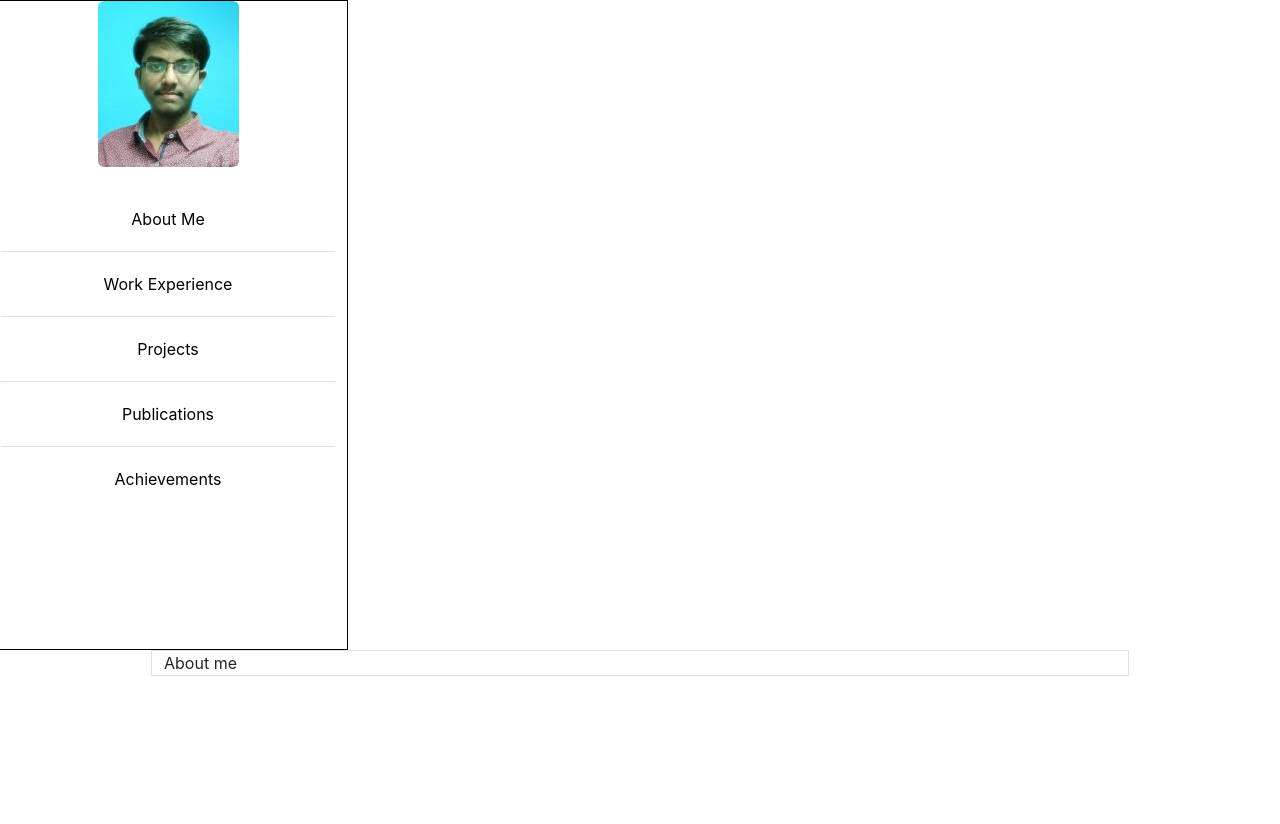
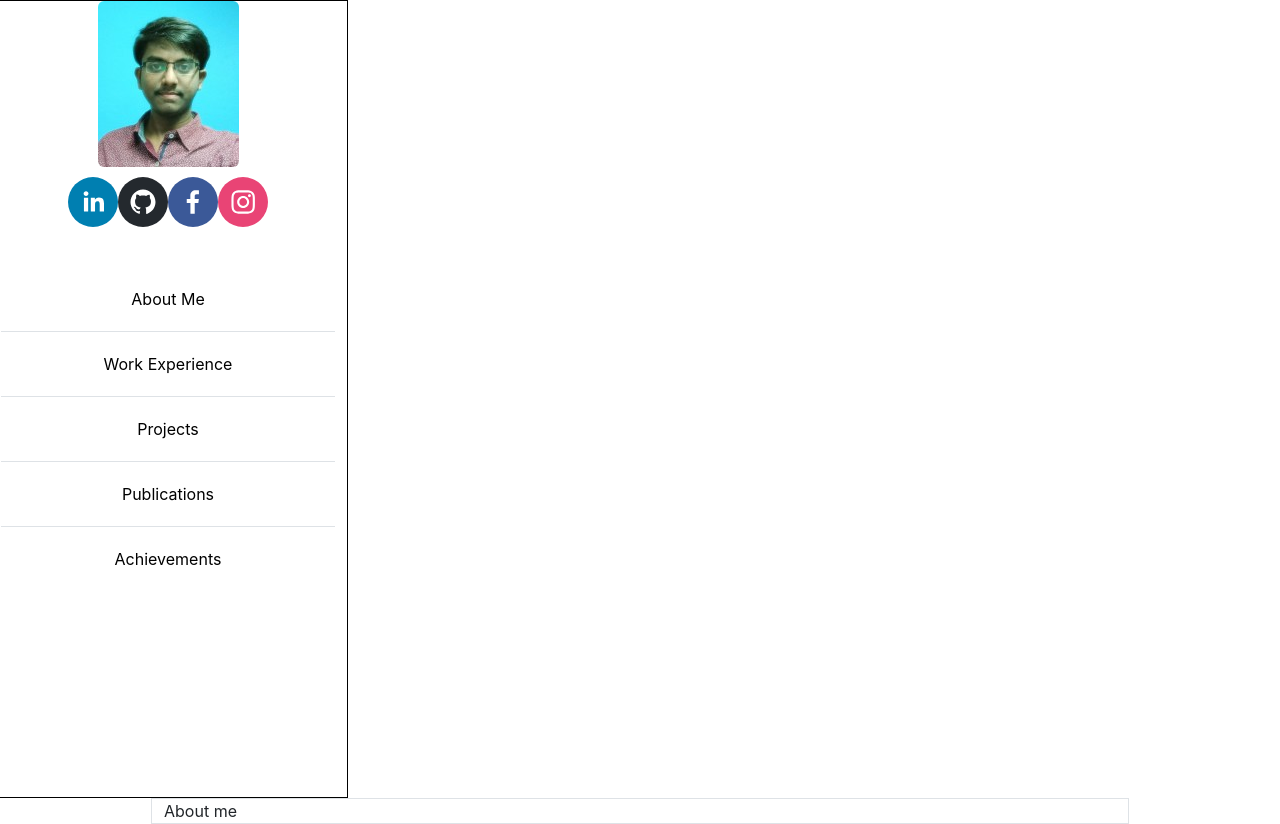
Before and after one commit to samar08/samar08.github.io, a React (Create React App) app: page / in a window 1280 px wide. Before the commit the page ends 800 px from the top, so only its background shows below. Built offline with nearby package versions, Linux system fonts and the light colour scheme; the HTML template or start-up script is replaced by a standard one.

Commit message:
icons added

```diff
--- a/package.json
+++ b/package.json
@@ -12,6 +12,7 @@
     "react-dom": "^18.2.0",
     "react-router-dom": "^6.22.3",
     "react-scripts": "5.0.1",
+    "react-social-icons": "^6.16.0",
     "rsuite": "^5.59.1",
     "web-vitals": "^2.1.4"
   },
--- a/src/Components/Sidebar.js
+++ b/src/Components/Sidebar.js
@@ -3,13 +3,20 @@
 import { Avatar ,Button} from 'rsuite'
 import image from '../images/profilepic.jpg'
 import { Link } from 'react-router-dom'
+import { SocialIcon } from 'react-social-icons'
 const Sidebar = () => {
   return (
     <div className='sidebar col-sm-3'>
 
 
       <center><img src={image} className='rounded'/></center>
-
+      <center><div style={{marginTop:'10px'}}>
+      <SocialIcon url="https://www.linkedin.com/in/samarasimha2/"/>
+      <SocialIcon url="https://github.com/samar08/"/>
+      {/* <SocialIcon url="https://www.hackerrank.com/profile/samarasimharedd2"/> */}
+      <SocialIcon url="https://www.facebook.com/Samar.simha.redde"/>
+      <SocialIcon url="https://www.instagram.com/a.mohan.samar/"/>
+      </div></center>
     <div className='sidebarbuttons'>
       <table className='table table-bordered text-center'>
         <tr>
--- a/src/styles/style.css
+++ b/src/styles/style.css
@@ -1,5 +1,5 @@
 .sidebar{
-    height: 650px;
+    height: 798px;
     width:360px;
     border: 1px solid black;
 }
@@ -8,5 +8,5 @@
     width: 100%;
 }
 .sidebarbuttons{
-    margin-top: 20px;
+    margin-top: 40px;
 }
```
Also changed, not shown: 1 other file (tests, documents, lock files or other folders).
